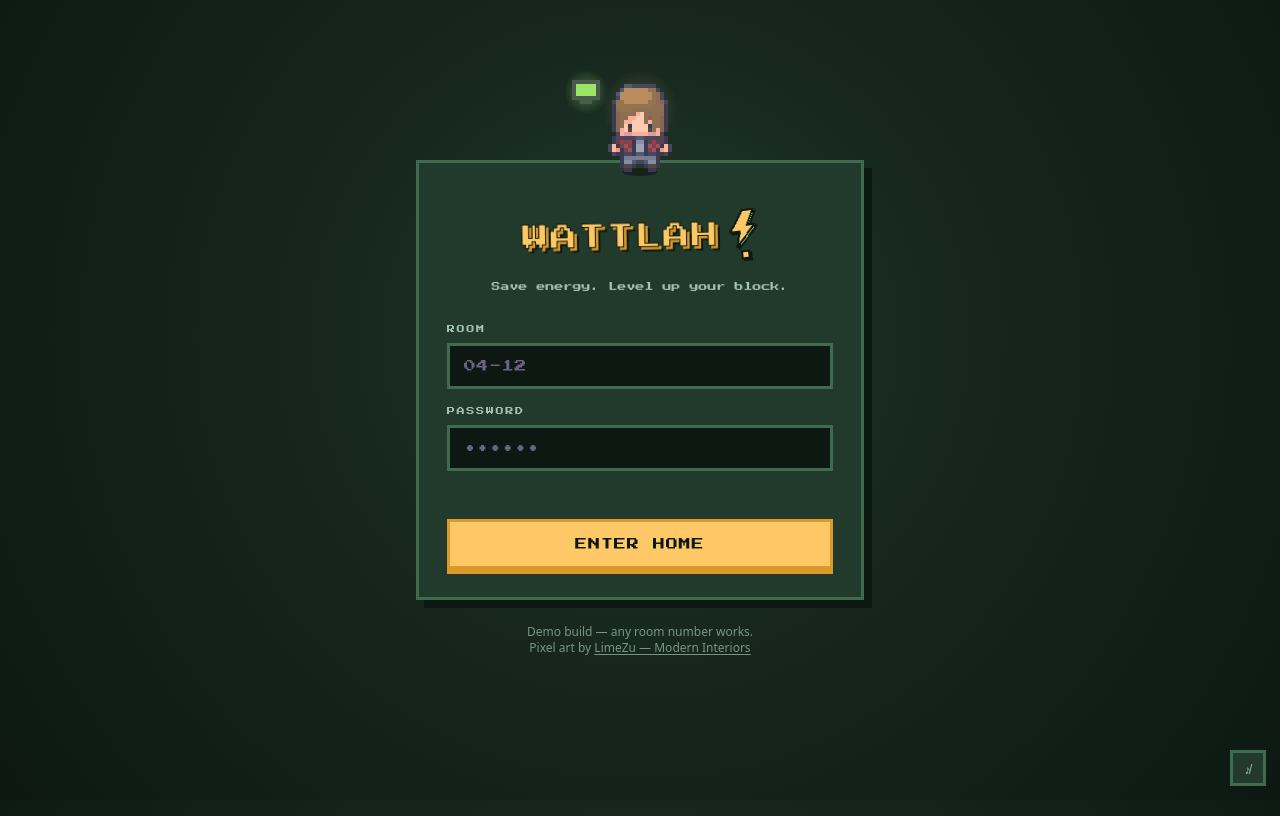
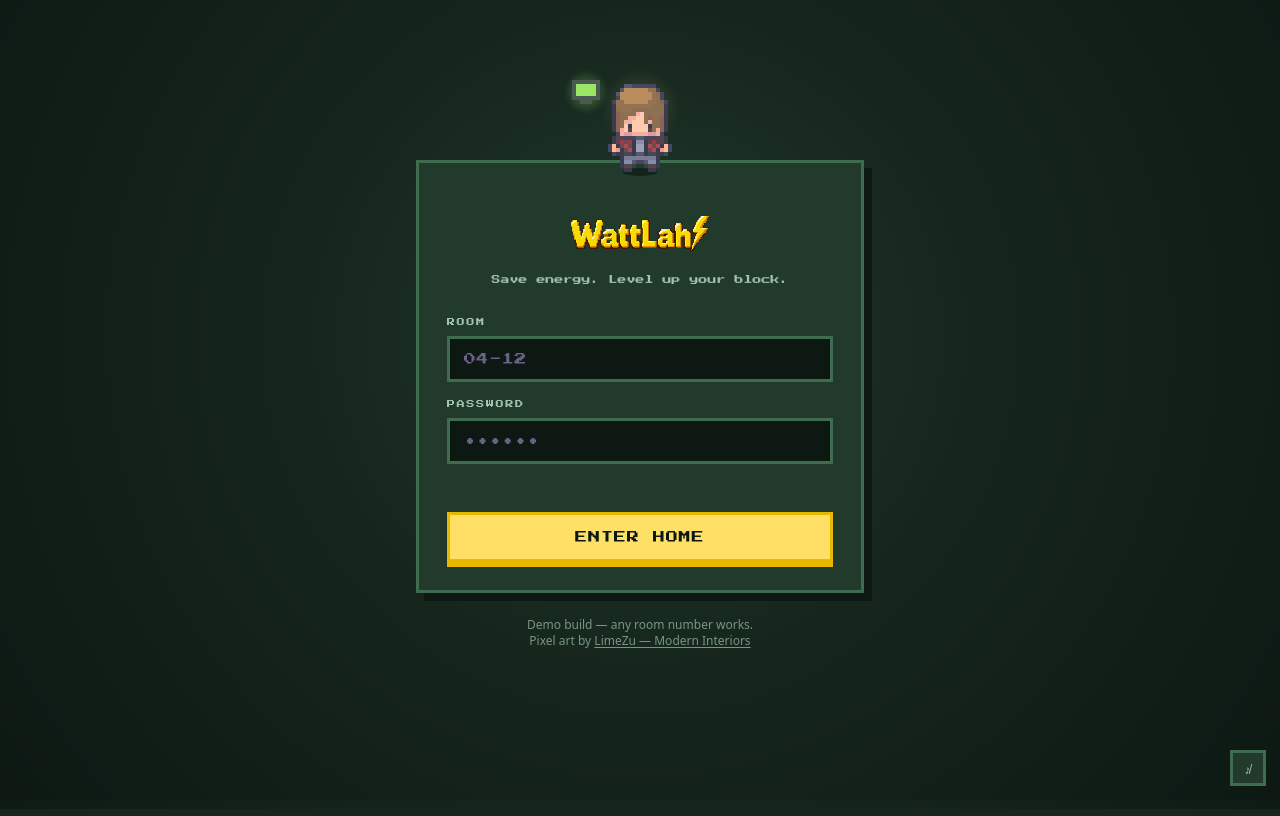
Before and after one commit to acunli/LifeHack2026, a Next.js app: page / in a window 1280 px wide. Built offline with nearby package versions, Linux system fonts and the light colour scheme.

Commit message:
fix: leaderboard header alignment, scrollable news feed, yellower palette, larger logo

```diff
--- a/app/globals.css
+++ b/app/globals.css
@@ -19,15 +19,15 @@
   --ink: #f3f2e6;
   --ink-dim: #a3c4ac;
 
-  --amber: #ffc866;
-  --amber-deep: #d99a2b;
+  --amber: #ffe066;
+  --amber-deep: #e6b800;
   --green: #9be564;
   --red: #ff7a6b;
   --pos: #9be564;
   --neg: #ff7a6b;
   --muted-w: #6b8a74;
-  --gold: #ffc866;
-  --gold-deep: #d99a2b;
+  --gold: #ffe066;
+  --gold-deep: #e6b800;
   --deep: #0d1813;
   --border-w: #3f6b4e;
 }
@@ -987,3 +987,124 @@ body {
   margin: 0;
   line-height: 1.5;
 }
+
+/* ── Auto-scrolling news feed ───────────────────────────────────── */
+.auto-news-feed {
+  background: var(--panel);
+  border: 3px solid var(--line-hi);
+  box-shadow: 0 0 0 3px var(--bg-deep), 8px 8px 0 0 rgba(0, 0, 0, 0.45);
+  padding: 14px 16px;
+}
+.auto-news-scroll {
+  display: flex;
+  gap: 14px;
+  overflow-x: auto;
+  scroll-snap-type: x mandatory;
+  -webkit-overflow-scrolling: touch;
+  padding-bottom: 8px;
+}
+.auto-news-scroll::-webkit-scrollbar {
+  height: 4px;
+}
+.auto-news-scroll::-webkit-scrollbar-track {
+  background: var(--bg-deep);
+}
+.auto-news-scroll::-webkit-scrollbar-thumb {
+  background: var(--line);
+}
+.auto-news-card {
+  flex: 0 0 320px;
+  scroll-snap-align: center;
+  display: flex;
+  gap: 14px;
+  align-items: flex-start;
+  padding: 12px;
+  border: 2px solid transparent;
+  cursor: pointer;
+  transition: border-color 0.2s, transform 0.2s, background 0.2s;
+}
+.auto-news-card:hover {
+  border-color: var(--line-hi);
+  background: var(--panel-hi);
+  transform: scale(1.03);
+}
+.auto-news-card.active {
+  border-color: var(--amber);
+  background: var(--panel-hi);
+}
+.auto-news-thumb {
+  width: 56px;
+  height: 56px;
+  flex-shrink: 0;
+  display: flex;
+  align-items: center;
+  justify-content: center;
+  border: 2px solid var(--line);
+}
+.auto-news-icon {
+  font-size: 24px;
+}
+.auto-news-body {
+  flex: 1;
+  min-width: 0;
+}
+.auto-news-meta {
+  margin-bottom: 4px;
+  display: flex;
+  justify-content: space-between;
+  align-items: center;
+}
+.auto-news-source {
+  font-family: var(--font-pixel), monospace;
+  font-size: 7px;
+  letter-spacing: 0.08em;
+  text-transform: uppercase;
+  color: var(--lime);
+}
+.auto-news-date {
+  font-size: 10px;
+  color: var(--ink-dim);
+}
+.auto-news-title {
+  font-size: 12px;
+  font-weight: 600;
+  color: var(--ink);
+  margin: 0 0 4px;
+  line-height: 1.3;
+  display: -webkit-box;
+  -webkit-line-clamp: 2;
+  -webkit-box-orient: vertical;
+  overflow: hidden;
+}
+.auto-news-summary {
+  font-size: 11px;
+  color: var(--ink-dim);
+  margin: 0;
+  line-height: 1.4;
+  display: -webkit-box;
+  -webkit-line-clamp: 2;
+  -webkit-box-orient: vertical;
+  overflow: hidden;
+}
+.auto-news-dots {
+  display: flex;
+  justify-content: center;
+  gap: 6px;
+  margin-top: 10px;
+}
+.auto-news-dot {
+  width: 6px;
+  height: 6px;
+  border-radius: 50%;
+  background: var(--line);
+  border: none;
+  padding: 0;
+  cursor: pointer;
+  transition: background 0.2s;
+}
+.auto-news-dot.active {
+  background: var(--amber);
+}
+.auto-news-dot:hover {
+  background: var(--line-hi);
+}
--- a/app/home/page.tsx
+++ b/app/home/page.tsx
@@ -29,6 +29,7 @@ import {
 import { socketDefinitions } from '@/lib/game/data/socketDefinitions'
 import VoucherPopup from '@/components/VoucherPopup'
 import EnergyHistogram from '@/components/EnergyHistogram'
+import AutoNewsFeed from '@/components/AutoNewsFeed'
 
 /**
  * What-if changes persist across navigation.
@@ -961,6 +962,9 @@ export default function HomePage() {
           </aside>
         </div>
 
+        <div className="section-header">Latest Energy News</div>
+        <AutoNewsFeed />
+
         <div className="section-header">Energy Overview</div>
         <EnergyHistogram
           appliances={APPLIANCES}
@@ -1098,14 +1102,14 @@ const css = `
 .wl-app{
   --bg:#16261d; --bg-deep:#0d1813; --panel:#223a2c; --panel-hi:#2f5240;
   --line:#3f6b4e; --line-hi:#5fa072; --ink:#f3f2e6; --ink-dim:#a3c4ac;
-  --amber:#ffc866; --amber-deep:#d99a2b; --lime:#9be564; --red:#ff7a6b;
+  --amber:#ffe066; --amber-deep:#e6b800; --lime:#9be564; --red:#ff7a6b;
   width:100%;max-width:1240px;display:flex;flex-direction:column;gap:14px;
   font-family:var(--font-geist),system-ui,sans-serif;
 }
 .wl-scrim,.wl-drawer{
   --bg:#16261d; --bg-deep:#0d1813; --panel:#223a2c; --panel-hi:#2f5240;
   --line:#3f6b4e; --line-hi:#5fa072; --ink:#f3f2e6; --ink-dim:#a3c4ac;
-  --amber:#ffc866; --amber-deep:#d99a2b; --lime:#9be564; --red:#ff7a6b;
+  --amber:#ffe066; --amber-deep:#e6b800; --lime:#9be564; --red:#ff7a6b;
   font-family:var(--font-geist),system-ui,sans-serif;
 }
 .wl-panel{background:var(--panel);border:3px solid var(--line-hi);
--- a/app/leaderboard/page.tsx
+++ b/app/leaderboard/page.tsx
@@ -36,8 +36,8 @@ export default function LeaderboardPage() {
   return (
     <main className="float-in mx-auto flex w-full max-w-2xl flex-1 flex-col gap-5 p-5 sm:p-7">
       <header className="pixel-panel flex flex-wrap items-center justify-between gap-4 px-5 py-4">
-        <WattLahLogo className="w-full text-[22px] sm:w-auto sm:text-[25px]" />
-        <div>
+        <WattLahLogo className="text-[22px] sm:text-[25px]" />
+        <div className="flex flex-col">
           <p className="pixel text-[9px] uppercase tracking-widest text-ink-dim">
             Eco league · current period
           </p>
--- /dev/null
+++ b/components/AutoNewsFeed.tsx
@@ -0,0 +1,161 @@
+'use client'
+
+import { useEffect, useRef, useState, useCallback } from 'react'
+
+const NEWS_ARTICLES = [
+  {
+    id: 1,
+    title: 'Singapore Pushes for 80% Energy-Efficient Buildings by 2030',
+    source: 'The Straits Times',
+    date: 'Aug 28',
+    summary: 'New targets requiring 80% of existing buildings to meet green standards within four years.',
+    color: '#2d5a3d',
+    icon: '🏢',
+  },
+  {
+    id: 2,
+    title: 'HDB Flats See 15% Drop in Energy Use After Smart Plug Trial',
+    source: 'Channel NewsAsia',
+    date: 'Aug 26',
+    summary: 'A pilot programme across 12 blocks in Tampines reduced household consumption by 15%.',
+    color: '#3d4a5a',
+    icon: '🏠',
+  },
+  {
+    id: 3,
+    title: 'New Aircon Standards: What Singapore Residents Need to Know',
+    source: 'Today Online',
+    date: 'Aug 25',
+    summary: 'Updated minimum energy efficiency ratios take effect in January.',
+    color: '#5a3d2d',
+    icon: '❄️',
+  },
+  {
+    id: 4,
+    title: 'Community Challenge: Block vs Block Energy Savings Showdown',
+    source: 'WattWise Blog',
+    date: 'Aug 24',
+    summary: 'Neighbouring blocks compete to cut the most energy this September.',
+    color: '#2d3d5a',
+    icon: '🏆',
+  },
+  {
+    id: 5,
+    title: 'LED Switch Saves Households Up to S$200 Per Year',
+    source: 'Lianhe Zaobao',
+    date: 'Aug 22',
+    summary: 'Full LED adoption in HDB flats cuts lighting costs by 80%.',
+    color: '#4a5a2d',
+    icon: '💡',
+  },
+  {
+    id: 6,
+    title: 'Washing Machine Energy Labels Overhauled for 2027',
+    source: 'HardwareZone',
+    date: 'Aug 20',
+    summary: 'New labelling rules display annual kWh estimates prominently.',
+    color: '#5a2d4a',
+    icon: '🧺',
+  },
+  {
+    id: 7,
+    title: 'Night Owl? Running Appliances After 11 PM Lowers Block Demand',
+    source: 'Mothership',
+    date: 'Aug 19',
+    summary: 'Shifting washing to off-peak hours reduces peak load by up to 8%.',
+    color: '#2d5a5a',
+    icon: '🌙',
+  },
+  {
+    id: 8,
+    title: 'Refrigerator Maintenance: The 5-Minute Check That Saves 10%',
+    source: 'Her World',
+    date: 'Aug 18',
+    summary: 'Cleaning condenser coils twice a year reduces fridge energy by 10%.',
+    color: '#5a5a2d',
+    icon: '🧊',
+  },
+]
+
+export default function AutoNewsFeed() {
+  const [activeIndex, setActiveIndex] = useState(0)
+  const [isHovered, setIsHovered] = useState(false)
+  const scrollRef = useRef<HTMLDivElement>(null)
+  const intervalRef = useRef<ReturnType<typeof setInterval> | null>(null)
+
+  const scrollToIndex = useCallback((index: number) => {
+    if (!scrollRef.current) return
+    const cards = scrollRef.current.children
+    if (cards[index]) {
+      (cards[index] as HTMLElement).scrollIntoView({
+        behavior: 'smooth',
+        block: 'nearest',
+        inline: 'center',
+      })
+    }
+  }, [])
+
+  const advance = useCallback(() => {
+    setActiveIndex((prev) => {
+      const next = (prev + 1) % NEWS_ARTICLES.length
+      scrollToIndex(next)
+      return next
+    })
+  }, [scrollToIndex])
+
+  useEffect(() => {
+    if (intervalRef.current) clearInterval(intervalRef.current)
+    if (!isHovered) {
+      intervalRef.current = setInterval(advance, 5000)
+    }
+    return () => {
+      if (intervalRef.current) clearInterval(intervalRef.current)
+    }
+  }, [isHovered, advance])
+
+  return (
+    <div
+      className="auto-news-feed"
+      onMouseEnter={() => setIsHovered(true)}
+      onMouseLeave={() => setIsHovered(false)}
+    >
+      <div className="auto-news-scroll" ref={scrollRef}>
+        {NEWS_ARTICLES.map((article, i) => (
+          <article
+            key={article.id}
+            className={'auto-news-card' + (i === activeIndex ? ' active' : '')}
+            onClick={() => {
+              setActiveIndex(i)
+              scrollToIndex(i)
+            }}
+          >
+            <div className="auto-news-thumb" style={{ background: article.color }}>
+              <span className="auto-news-icon">{article.icon}</span>
+            </div>
+            <div className="auto-news-body">
+              <div className="auto-news-meta">
+                <span className="auto-news-source">{article.source}</span>
+                <span className="auto-news-date">{article.date}</span>
+              </div>
+              <h4 className="auto-news-title">{article.title}</h4>
+              <p className="auto-news-summary">{article.summary}</p>
+            </div>
+          </article>
+        ))}
+      </div>
+      <div className="auto-news-dots">
+        {NEWS_ARTICLES.map((_, i) => (
+          <button
+            key={i}
+            className={'auto-news-dot' + (i === activeIndex ? ' active' : '')}
+            onClick={() => {
+              setActiveIndex(i)
+              scrollToIndex(i)
+            }}
+            aria-label={`Go to article ${i + 1}`}
+          />
+        ))}
+      </div>
+    </div>
+  )
+}
--- a/components/WattLahLogo.tsx
+++ b/components/WattLahLogo.tsx
@@ -3,8 +3,7 @@ interface WattLahLogoProps {
 }
 
 /**
- * Single-line arcade wordmark. The blocky 8-bit lightning mark trails the
- * word as the stroke of an exclamation, with a pixel dot beneath it.
+ * WattLah! logo rendered from the pixel-art PNG.
  */
 export default function WattLahLogo({
   className = "",
@@ -13,66 +12,14 @@ export default function WattLahLogo({
     <span
       role="img"
       aria-label="WattLah!"
-      className={`relative inline-flex -rotate-1 items-center pb-1 ${className}`}
-      style={{ fontFamily: "var(--font-pixel)" }}
+      className={`inline-flex items-center ${className}`}
     >
-      <span
-        aria-hidden
-        className="relative z-10 whitespace-nowrap tracking-[0.045em] text-amber"
-        style={{
-          WebkitTextStroke: "1px var(--bg-deep)",
-          textShadow:
-            "3px 3px 0 var(--amber-deep), 5px 5px 0 var(--bg-deep)",
-        }}
-      >
-        WATTLAH
-      </span>
-
-      <span
-        aria-hidden
-        className="wattlah-bolt relative ml-[0.35em] h-[1.89em] w-[1.05em] shrink-0"
-      >
-        <svg
-          viewBox="0 0 43 78"
-          className="h-full w-full overflow-visible"
-          shapeRendering="crispEdges"
-        >
-          <path
-            d="M24 2H40L29 24H41L10 58L17 34H2Z"
-            fill="var(--green)"
-            stroke="var(--bg-deep)"
-            strokeWidth="3"
-            strokeLinejoin="miter"
-            transform="translate(3 3)"
-          />
-          <path
-            d="M24 2H40L29 24H41L10 58L17 34H2Z"
-            fill="var(--amber)"
-            stroke="var(--bg-deep)"
-            strokeWidth="3"
-            strokeLinejoin="miter"
-          />
-          <rect
-            x="16"
-            y="64"
-            width="11"
-            height="11"
-            fill="var(--green)"
-            stroke="var(--bg-deep)"
-            strokeWidth="3"
-            transform="translate(3 3)"
-          />
-          <rect
-            x="16"
-            y="64"
-            width="11"
-            height="11"
-            fill="var(--amber)"
-            stroke="var(--bg-deep)"
-            strokeWidth="3"
-          />
-        </svg>
-      </span>
+      <img
+        src="/wattlah-logo.png"
+        alt="WattLah!"
+        className="h-[48px] w-auto object-contain pixelated"
+        style={{ imageRendering: "pixelated" }}
+      />
     </span>
   );
 }
```
Also changed, not shown: public/wattlah-logo.png (added).
